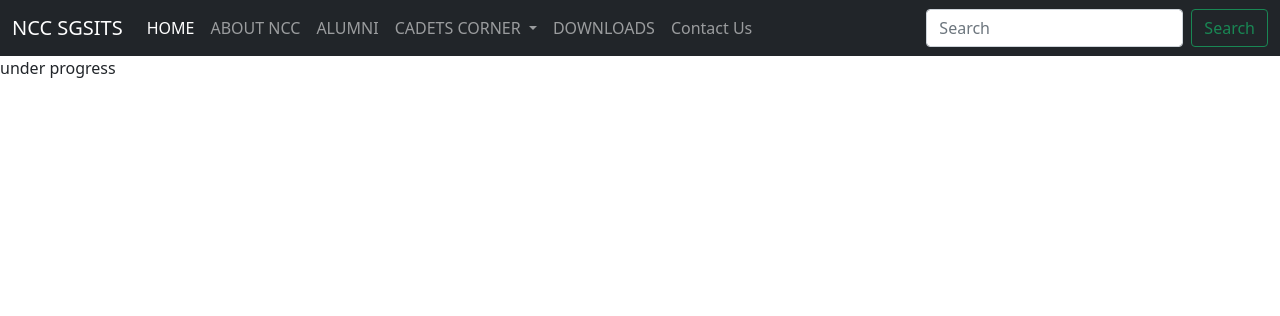
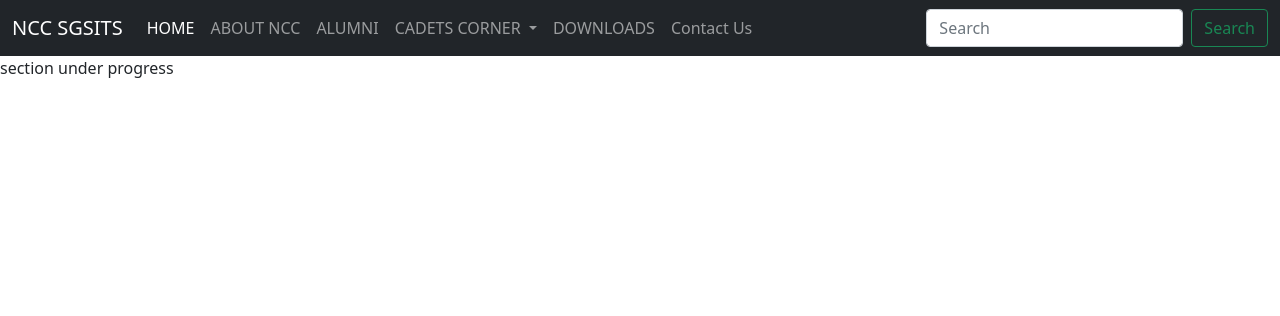
Before and after one commit to shyiam/NCC-SGSITS, a Django app: page /cc in a window 1280 px wide. Shown: the top 316 px of the page. Run offline with Django 3.2, Linux system fonts and the light colour scheme.

Commit message:
Update cc.html

```diff
--- a/templates/cc.html
+++ b/templates/cc.html
@@ -2,6 +2,6 @@
 
 {% block title %}Cadets Corner{% endblock title %}
 
-{% block body %} under progress
+{% block body %} section under progress
 
 {% endblock body %}
```
